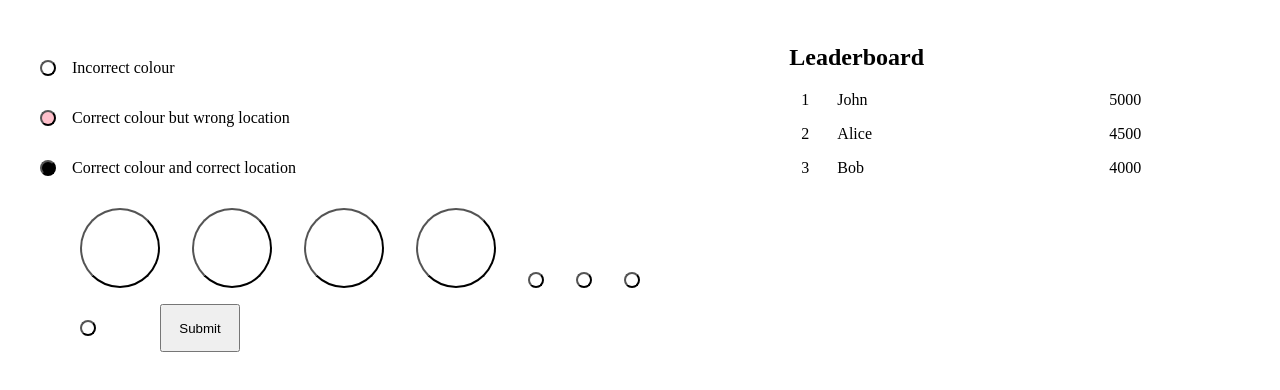
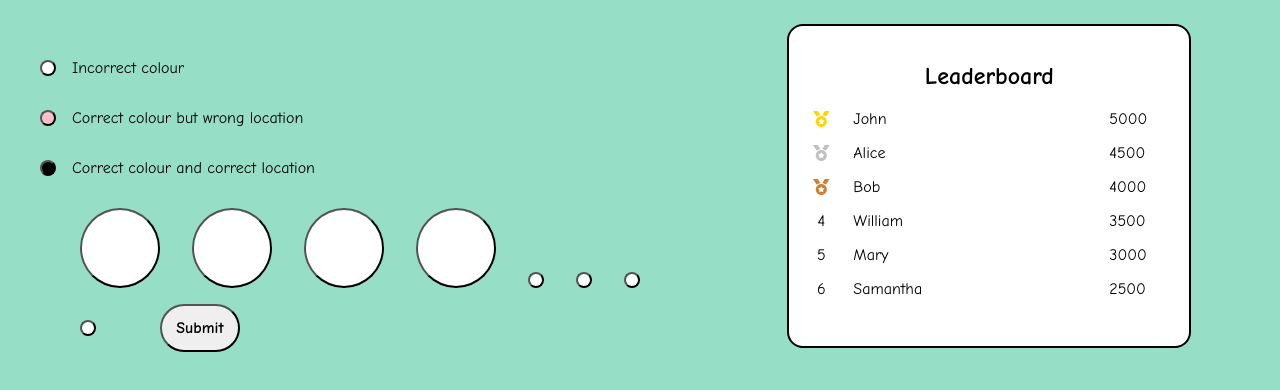
Before and after one commit to MatthewDacreBBD/Mastermind-Security-LevelUp, a website: page index.html in a window 1280 px wide. Drawn offline with Linux system fonts and the light colour scheme; no server answers.

Commit message:
Updated design of leaderboard and other aspects

```diff
--- a/index.css
+++ b/index.css
@@ -1,3 +1,11 @@
+html {
+    font-family: "Comic Sans MS", cursive;
+}
+
+body {
+    background-color: rgb(150, 223, 198);
+}
+
 .game-item {
     width: 5rem;
     height: 5rem;
@@ -33,7 +41,7 @@
     width: 1rem;
     height: 1rem;
     border-radius: 5rem;
-    background: transparent;
+    background: white;
     border: '1px solid white';
     box-shadow: 0;
     margin: 1rem;
@@ -67,6 +75,10 @@ ul.game-row>li {
     margin-left: 3rem;
     width: 5rem;
     height: 3rem;
+    border-radius: 5rem;
+    font-family: "Comic Sans MS", cursive;
+    font-weight: bold;
+    font-size: medium;
 }
 
 #game-board {
@@ -98,15 +110,19 @@ ul.game-row>li {
 .leaderboard {
     max-width: 25rem;
     margin: 0 auto;
+    background-color: white;
+    border-radius: 1rem;
+    border: 2px solid black;
 }
 
-.leaderboard h1 {
+.leaderboard h2 {
     text-align: center;
+    padding-top: 1rem;
 }
 
 .leaderboard-list {
     list-style-type: none;
-    padding: 0;
+    padding: 0 0 1rem 1rem;
 }
 
 .leaderboard-list li {
--- a/index.html
+++ b/index.html
@@ -7,6 +7,7 @@
     <title>Mastermind</title>
     <script defer src="index.js" type="text/javascript"></script>
     <link rel="stylesheet" href="index.css">
+    <link rel="stylesheet" href="https://cdnjs.cloudflare.com/ajax/libs/font-awesome/5.15.3/css/all.min.css">
 </head>
 
 <body>
--- a/index.js
+++ b/index.js
@@ -11,7 +11,7 @@ const incrementColour = (colour) => {
         default:
             return 'red';
     }
-}
+};
 
 const getWinningRow = () => {
     const row = [];
@@ -21,7 +21,7 @@ const getWinningRow = () => {
     }
 
     return row;
-}
+};
 
 const evaluateRow = (submittedRow, winningRow) => {
     const results = [0, 0, 0, 0];
@@ -32,9 +32,9 @@ const evaluateRow = (submittedRow, winningRow) => {
         else if (winningRow.includes(colour)) {
             results[index] = 1;
         }
-    })
+    });
     return results;
-}
+};
 
 const submitRow = (event, winningRow, index, gameBoard) => {
 
@@ -69,7 +69,7 @@ const submitRow = (event, winningRow, index, gameBoard) => {
             }
         }
     }
-}
+};
 
 const gameBoard = document.getElementById('game-board');
 const winningRow = getWinningRow();
@@ -77,7 +77,7 @@ const winningRow = getWinningRow();
 for (let rowIndex = 0; rowIndex < 4; rowIndex++) {
     const rowButtonsList = document.createElement('ul');
     rowButtonsList.classList.add('game-row');
-    rowButtonsList.hidden = rowIndex !== 0
+    rowButtonsList.hidden = rowIndex !== 0;
     for (let buttonIndex = 0; buttonIndex < 4; buttonIndex++) {
         let button = document.createElement('button');
         button.classList.add('game-item');
@@ -102,7 +102,7 @@ for (let rowIndex = 0; rowIndex < 4; rowIndex++) {
 
     const submitButton = document.createElement('button');
     submitButton.innerText = 'Submit';
-    submitButton.classList.add('submit')
+    submitButton.classList.add('submit');
     submitButton.addEventListener('click', event => submitRow(event, winningRow, rowIndex, gameBoard));
     rowButtonsList.appendChild(submitButton);
     const rowItem = document.createElement('li');
@@ -117,6 +117,9 @@ const leaderboardData = [
     { position: 1, username: 'John', score: 5000 },
     { position: 2, username: 'Alice', score: 4500 },
     { position: 3, username: 'Bob', score: 4000 },
+    { position: 4, username: 'William', score: 3500 },
+    { position: 5, username: 'Mary', score: 3000 },
+    { position: 6, username: 'Samantha', score: 2500 },
 ];
 
 const populateLeaderboard = () => {
@@ -125,7 +128,10 @@ const populateLeaderboard = () => {
     leaderboardData.forEach((record) => {
         const listItem = document.createElement('li');
         listItem.innerHTML = `
-        <span class="position">${record.position}</span>
+        ${(record.position === 1 && '<i class="fas fa-medal" style="color: gold; margin-left: 8px; margin-right: 8px;"></i>') ||
+            (record.position === 2 && '<i class="fas fa-medal" style="color: silver; margin-left: 8px; margin-right: 8px;"></i>') ||
+            (record.position === 3 && '<i class="fas fa-medal" style="color: #CD7F32; margin-left: 8px; margin-right: 8px;"></i>') ||
+            `<span class="position">${record.position}</span>`}
         <span class="username">${record.username}</span>
         <span class="score">${record.score}</span>
       `;
```
